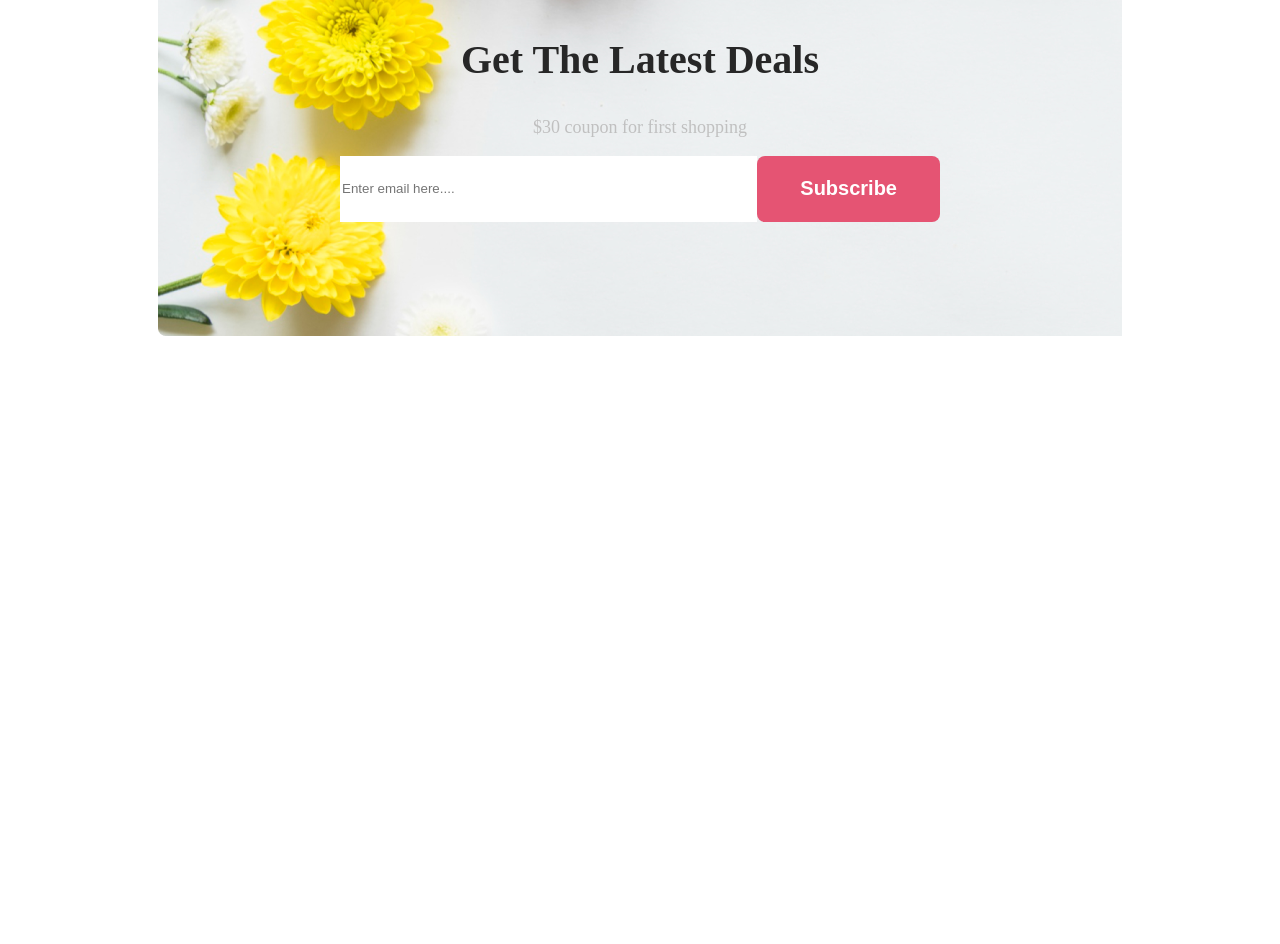
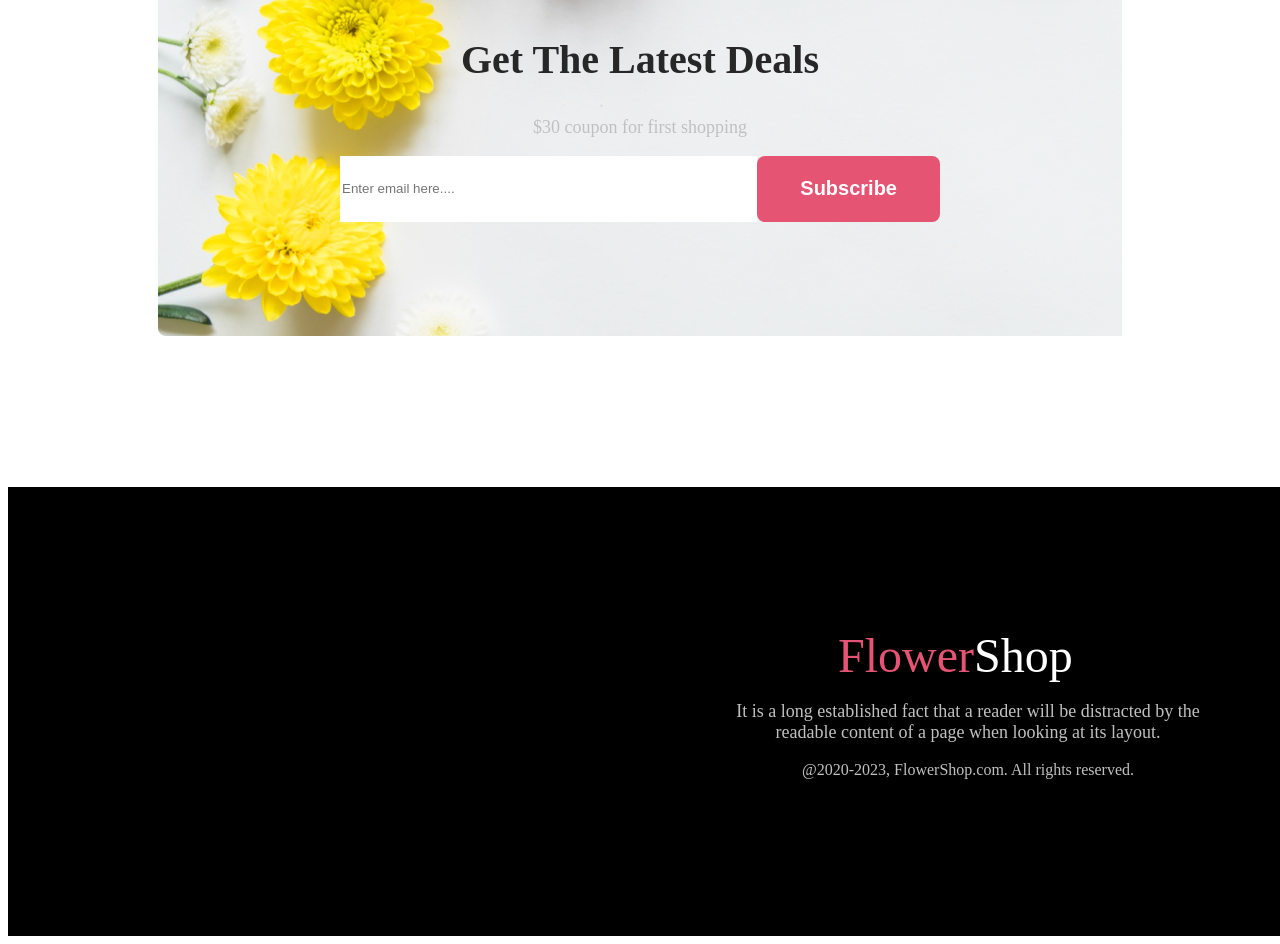
Before and after one commit to PriyoGhosh02/flower-shop--first-assignment-, a plain HTML site: page index.html in a window 1280 px wide. Shown: the part 2415-3359 px from the top of the page. Before the commit the page ends 2902 px from the top, so only its background shows below. Drawn offline with Linux system fonts and the light colour scheme.

Commit message:
finished footer part

```diff
--- a/index.html
+++ b/index.html
@@ -70,8 +70,8 @@
                     <h2 class="last_deals_title">Get The Latest Deals</h2>
                     <p class="last_deals_describtion">$30 coupon for first shopping</p>
                     <div class="subscribe-field">
-                    <input id="mail" type="email" placeholder="Enter email here....">
-                    <button class="btn">Subscribe</button>
+                        <input id="mail" type="email" placeholder="Enter email here....">
+                        <button class="btn">Subscribe</button>
                     </div>
                 </div>
             </div>
@@ -79,7 +79,17 @@
         </section>
     </main>
     <footer>
+        <section class="footer_section">
+            <div>
+                <div class="FlowerShop">
+                    <h class="footer_title">Flower<span style="color: white;">Shop</span></h>
+                    <p class="footer_describtion">It is a long established fact that a reader will be distracted by the
+                        readable content of a page when looking at its layout.</p>
+                    <p class="copyrite">@2020-2023, FlowerShop.com. All rights reserved. </p>
+                </div>
+            </div>
 
+        </section>
     </footer>
 
 </body>
--- a/style/style.css
+++ b/style/style.css
@@ -141,7 +141,8 @@
     margin: 150px;
     align-items: center;
 }
-.last_deals_section > div{
+
+.last_deals_section>div {
     display: flex;
     justify-content: center;
     flex-direction: column;
@@ -149,26 +150,70 @@
     height: 100%;
 }
 
-.last_deals_info{
+.last_deals_info {
     text-align: center;
     width: 600px;
 }
-.subscribe-field{
+
+.subscribe-field {
     display: flex;
     justify-content: center;
 }
-.last_deals_title{
+
+.last_deals_title {
     color: #272727;
     text-align: center;
     font-size: 40px;
 }
-.last_deals_describtion{
+
+.last_deals_describtion {
     color: silver;
     text-align: center;
     font-size: 18px;
 }
-#mail{
+
+#mail {
     width: 700px;
     height: 64px;
     border: 0px;
 }
+
+/* footer section */
+.footer_section {
+    background-color: black;
+    color: #FFFFFF;
+    width: 1920px;
+    height: 449px;
+}
+
+.footer_section>div {
+    display: flex;
+    justify-content: center;
+    flex-direction: column;
+    align-items: center;
+    height: 100%;
+}
+
+.FlowerShop {
+    width: 500px;
+}
+
+.footer_title {
+    color: #E55473;
+    font-size: 48px;
+    text-align: center;
+    padding-left: 120px;
+}
+
+.footer_describtion {
+    color: silver;
+    text-align: center;
+    font-size: 18px;
+
+}
+
+.copyrite {
+    color: silver;
+    text-align: center;
+    font-size: 16px;
+}
```
Lines whose indentation alone changed are shown as unchanged.
